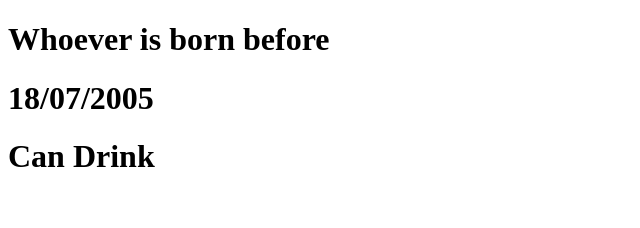
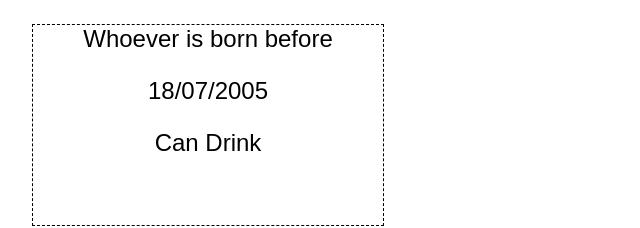
Before and after one commit to o850cHQk/aus-drinking-age, a plain HTML site: page index.html in a window 1280 px wide. Shown: the whole page, without its empty margins (0-640 px from the left). Drawn offline with Linux system fonts and the light colour scheme.

Commit message:
Update index.html

```diff
--- a/index.html
+++ b/index.html
@@ -8,13 +8,28 @@
         <title>Legal Drinking Age Counter</title>
         <meta name="description" content="Get the current DOB (Date Of Birth) of who can legally drink in australia">
         <meta name="author" content="">
+        <style>
+            .box {
+                font-family: arial;
+                font-size: 24px;
+                margin: 25px;
+                width: 350px;
+                height: 200px;
+                outline: dashed 1px black;
+            }
 
+            p {
+              text-align: center;
+            }
+        </style>
 
     </head>
     <body>
-        <h1>Whoever is born before</h1>
-        <h1 id='time'></h1>
-        <h1>Can Drink</h1>
+        <div class="box">
+            <p>Whoever is born before</p>
+            <p id='time'></p>
+            <p>Can Drink</p>
+        </div>
     </body>
     <script>
         var date = new Date();
```
